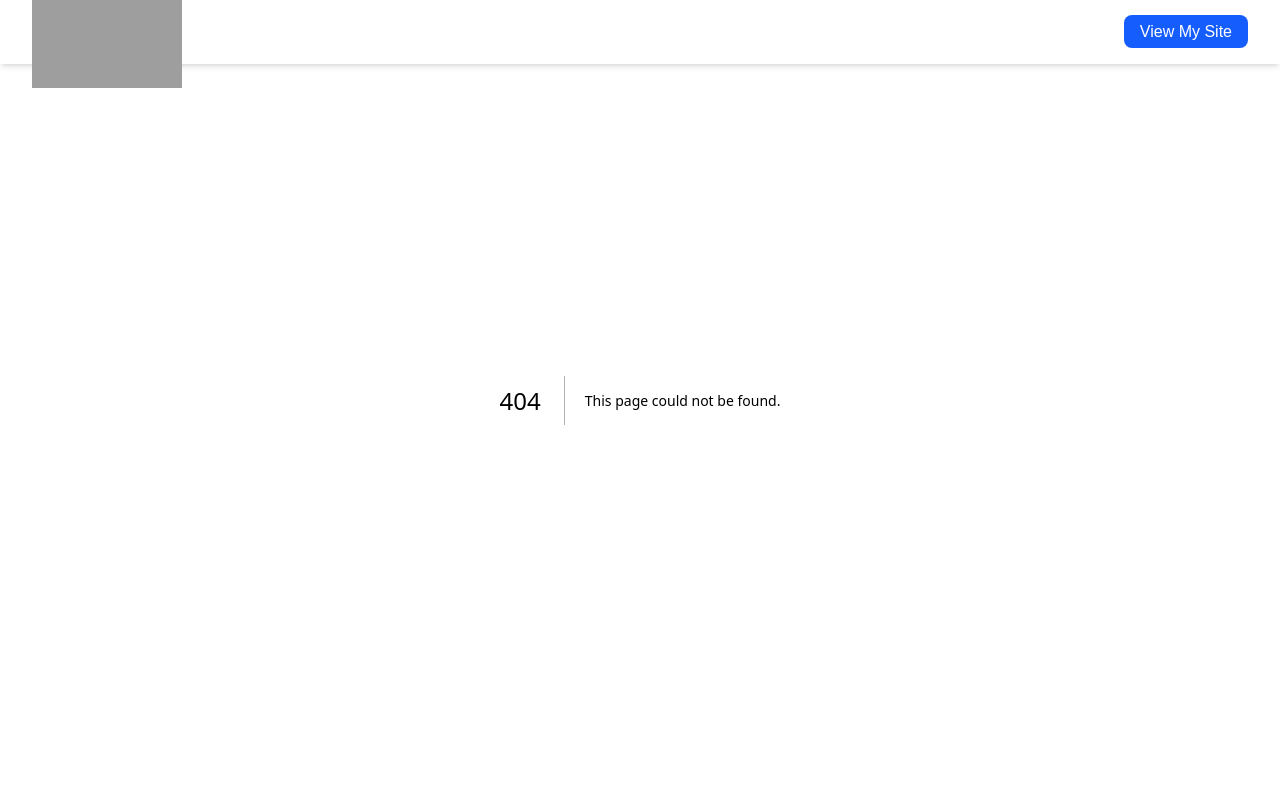
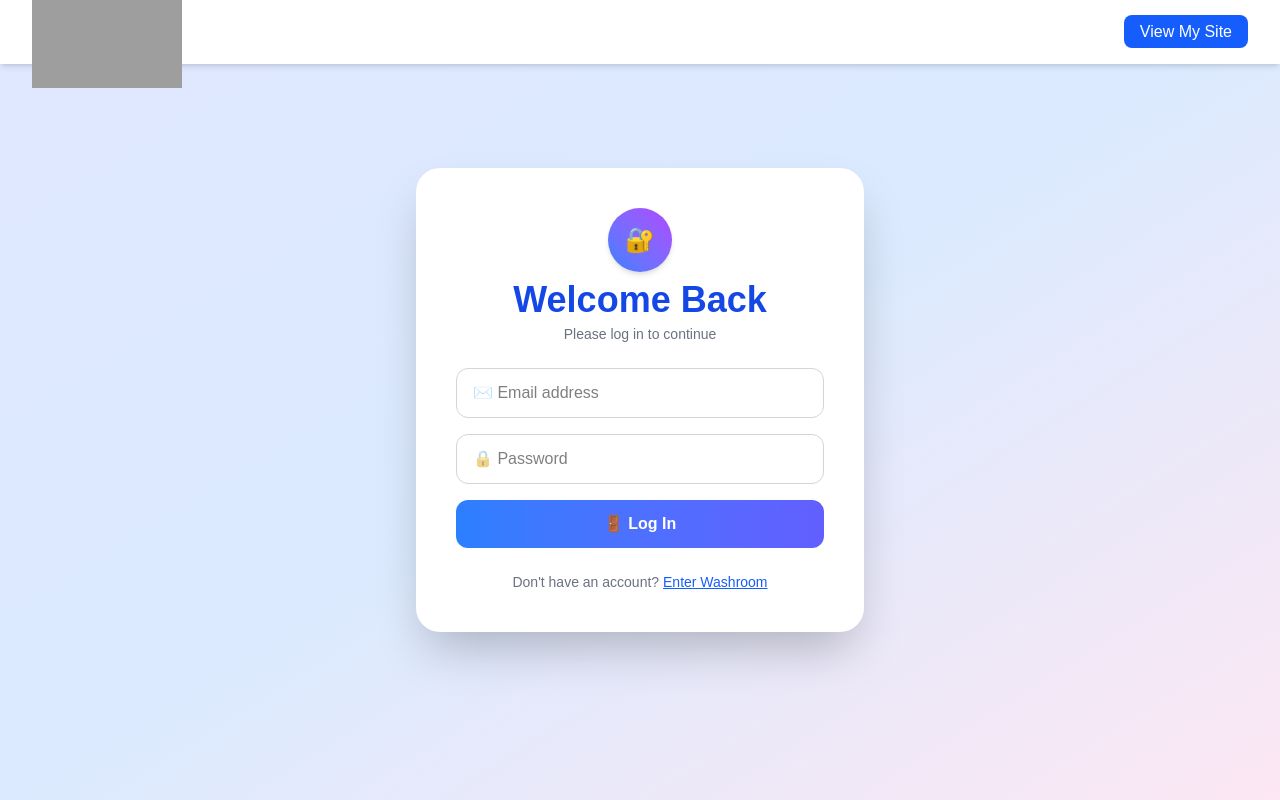
Before and after one commit to BookingjiniWeb/domain-look-up, a Next.js app: page /login in a window 1280 px wide. Before the commit this address had no page. Built offline with nearby package versions, Linux system fonts and the light colour scheme; grey boxes are pictures that could not be loaded.

Commit message:
Washify login page added

```diff
--- /dev/null
+++ b/src/app/api/login/route.js
@@ -0,0 +1,36 @@
+import { cookies } from 'next/headers';
+import { NextResponse } from 'next/server';
+
+// 👥 Example user database (in-memory, just for demo)
+const users = [
+    { email: 'shitansu.gochhayat@bookingjini.co', password: 'shitansu@123bjini#', name: 'Shitansu' },
+    { email: 'sagar.mohanty@bookingjini.co', password: 'sagar@123bjini#', name: 'Sagar' },
+    { email: 'perbindar.lakra@bookingjini.co', password: 'perbindar@123bjini#', name: 'Perbindar' },
+    // Add more users here
+];
+
+export async function POST(req) {
+    const body = await req.json();
+    const { email, password } = body;
+
+    // 🔐 Authenticate against the user list
+    const user = users.find(
+        (u) => u.email === email && u.password === password
+    );
+
+    if (user) {
+        // ✅ Store name in cookie
+        cookies().set('userName', user.name, {
+            httpOnly: false,
+            maxAge: 24 * 60 * 60, // 15 minutes
+        });
+
+        return NextResponse.json({
+            success: true,
+            user: { name: user.name, email: user.email },
+        });
+    }
+
+    // ❌ Invalid credentials
+    return NextResponse.json({ success: false }, { status: 401 });
+}
--- /dev/null
+++ b/src/app/login/page.js
@@ -0,0 +1,79 @@
+'use client';
+import { useState } from 'react';
+import axios from 'axios';
+import Cookies from 'js-cookie';
+import { useRouter } from 'next/navigation';
+import Link from 'next/link';
+import { toast, ToastContainer } from 'react-toastify';
+import 'react-toastify/dist/ReactToastify.css';
+
+export default function LoginPage() {
+  const [email, setEmail] = useState('');
+  const [password, setPassword] = useState('');
+  const router = useRouter();
+
+  const handleLogin = async () => {
+    try {
+      if (!email || !password) {
+        toast.error('❗ Please enter email and password.');
+        return;
+      }
+
+      const res = await axios.post('/api/login', { email, password });
+
+      if (res.data.success) {
+        const { name } = res.data.user;
+        Cookies.set('userName', name, { expires: 7 });
+        toast.success(`🎉 Welcome back, ${name}!`);
+        router.push('/washify');
+      }
+    } catch (err) {
+      toast.error('❌ Login failed. Please check your credentials.');
+    }
+  };
+
+  return (
+    <div className="min-h-screen flex items-center justify-center bg-gradient-to-br from-indigo-100 via-blue-100 to-pink-100 px-4">
+      <div className="bg-white p-6 md:p-10 rounded-3xl shadow-2xl w-full max-w-md transition-all duration-300">
+        <div className="flex flex-col items-center mb-6">
+          <div className="w-16 h-16 bg-gradient-to-tr from-blue-500 to-purple-500 rounded-full flex items-center justify-center text-white text-2xl font-bold shadow-md mb-2">
+            🔐
+          </div>
+          <h2 className="text-3xl md:text-4xl font-bold text-blue-700">Welcome Back</h2>
+          <p className="text-sm text-gray-500 mt-1">Please log in to continue</p>
+        </div>
+
+        <div className="space-y-4">
+          <input
+            type="email"
+            placeholder="✉️ Email address"
+            value={email}
+            onChange={(e) => setEmail(e.target.value)}
+            className="w-full px-4 py-3 border border-gray-300 rounded-xl focus:outline-none focus:ring-2 focus:ring-indigo-400 text-black"
+          />
+          <input
+            type="password"
+            placeholder="🔒 Password"
+            value={password}
+            onChange={(e) => setPassword(e.target.value)}
+            className="w-full px-4 py-3 border border-gray-300 rounded-xl focus:outline-none focus:ring-2 focus:ring-indigo-400 text-black"
+          />
+          <button
+            onClick={handleLogin}
+            className="w-full bg-gradient-to-r from-blue-500 to-indigo-500 text-white py-3 rounded-xl font-semibold hover:shadow-lg hover:scale-[1.02] transition-all"
+          >
+            🚪 Log In
+          </button>
+        </div>
+
+        <p className="text-center text-sm text-gray-500 mt-6">
+          Don&apos;t have an account?{' '}
+          <Link href="/washify" className="text-blue-600 underline hover:text-indigo-500">
+            Enter Washroom
+          </Link>
+        </p>
+      </div>
+      <ToastContainer position="top-right" autoClose={3000} />
+    </div>
+  );
+}
```
